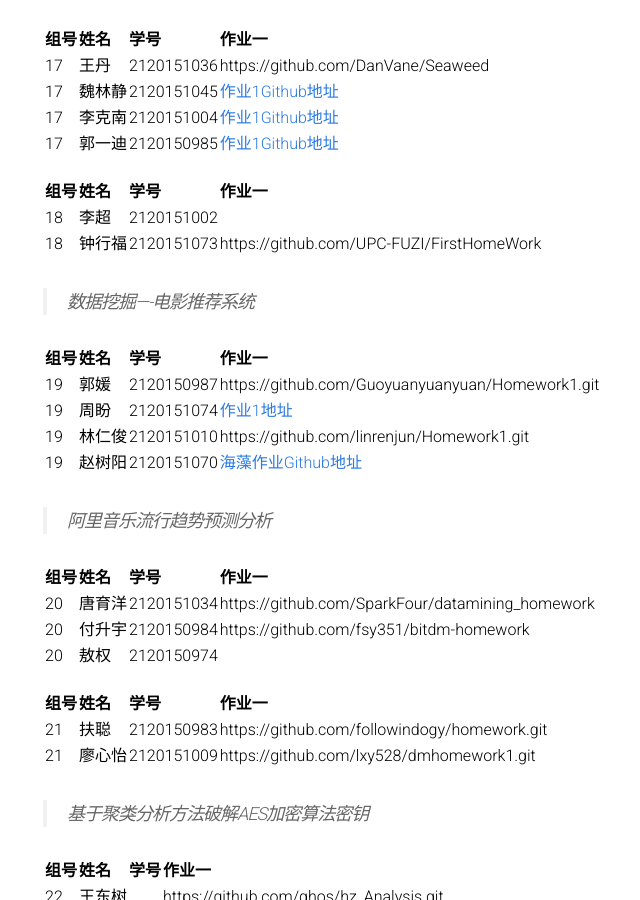
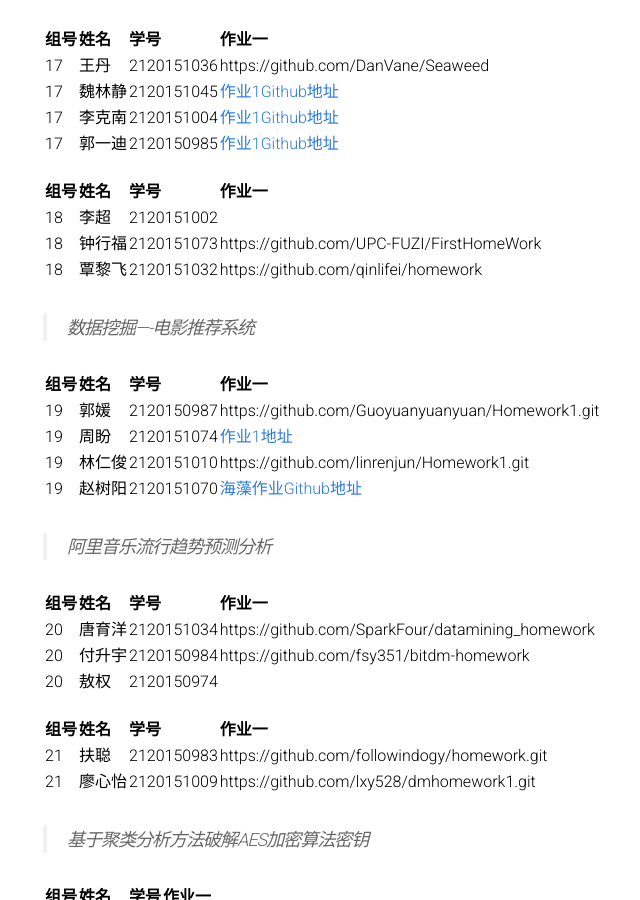
Before and after one commit to BITDM/bitdm.github.io, a Jekyll site: the page built from 2016/groups.md, in a window 1280 px wide and 900 px high, scrolled down 3349 px. Shown: the whole window, without its empty margins (197-837 px from the left). Built offline with Jekyll 4.4.1, drawn with Linux system fonts in a browser that asks for light colours.

Commit message:
Update groups.md

```diff
--- a/2016/groups.md
+++ b/2016/groups.md
@@ -150,6 +150,7 @@ permalink: /2016/groups/
 |:-------------|:-------------|:-----|:-----|
 |18|李超|2120151002|
 |18|钟行福|2120151073|https://github.com/UPC-FUZI/FirstHomeWork
+|18|覃黎飞|2120151032|https://github.com/qinlifei/homework
 
 > 数据挖掘----电影推荐系统
 
```
